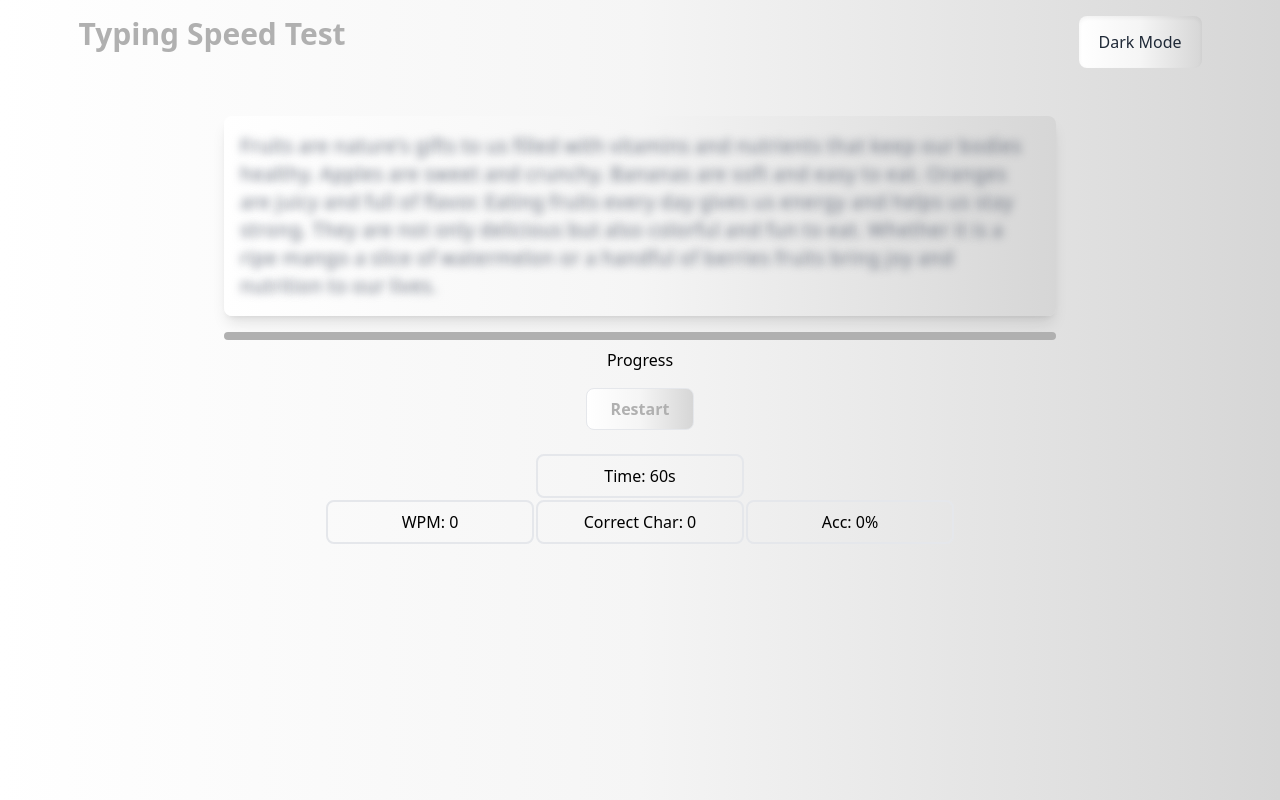
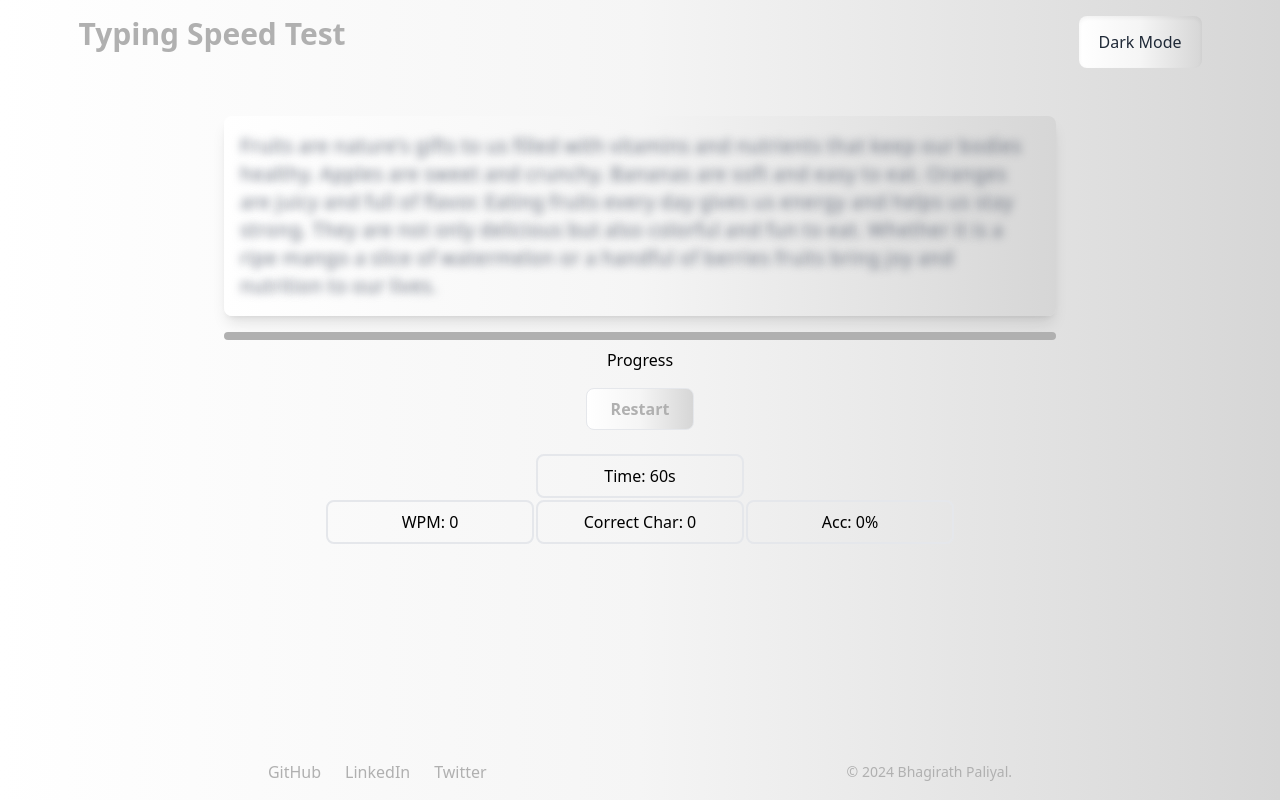
Before and after one commit to bhagirathpaliyal/typingSpeedTest, a React (Vite) app: page / in a window 1280 px wide. Built offline with nearby package versions, Linux system fonts and the light colour scheme.

Commit message:
Added footer for links

```diff
--- a/src/App.tsx
+++ b/src/App.tsx
@@ -5,6 +5,7 @@ import TypingBox from "./components/TypingBox";
 import ProgressBar from "./components/ProgressBar";
 import Stats from "./components/Stats";
 import RestartButton from "./components/RestartButton";
+import Footer from "./components/Footer";
 
 const App = () => {
   const paragraphs = [
@@ -99,6 +100,7 @@ const App = () => {
         accuracy={accuracy}
         timeLeft={timeLeft}
       />
+      <Footer/>
     </div>
   );
 };
--- /dev/null
+++ b/src/components/Footer.tsx
@@ -0,0 +1,30 @@
+// Footer component in React
+
+const Footer = () => {
+    return (
+      <footer className=" fixed bottom-0 py-4 mt-8 w-[90%]">
+        <div className="w-[100%] mx-auto px-6 flex justify-around items-center">
+
+          <div className="flex space-x-6">
+            <a href="https://github.com/bhagirathpaliyal" target="_blank" rel="noopener noreferrer" className=" text-[#B0B0B0] hover:text-gray-400">
+              GitHub
+            </a>
+            <a href="https://www.linkedin.com/in/bhagirath-paliyal" target="_blank" rel="noopener noreferrer" className="text-[#B0B0B0] hover:text-gray-400">
+              LinkedIn
+            </a>
+            <a href="https://twitter.com/b_paliyal" target="_blank" rel="noopener noreferrer" className="text-[#B0B0B0] hover:text-gray-400">
+              Twitter
+            </a>
+
+          </div>
+
+
+          <div className="text-sm text-[#B0B0B0]">
+            &copy; {new Date().getFullYear()} Bhagirath Paliyal.
+          </div>
+        </div>
+      </footer>
+    );
+  };
+
+  export default Footer;
```
